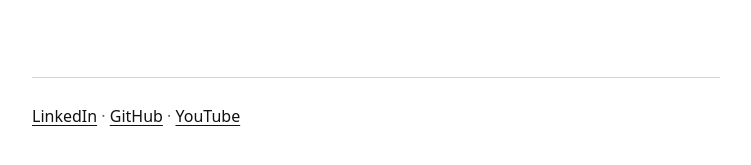
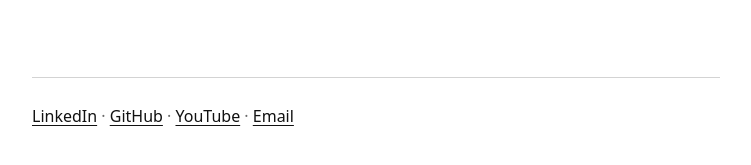
Before and after one commit to fyikamran/fyikamran.github.io, a Jekyll site: the page built from index.html, in a window 1280 px wide. Shown: the part 491-656 px from the top of the page, without its empty margins (264-1015 px from the left). Built offline with Jekyll 4.4.1, drawn with Linux system fonts in a browser that asks for light colours.

Commit message:
Update _config.yml

```diff
--- a/_config.yml
+++ b/_config.yml
@@ -35,3 +35,5 @@ profiles:
     url: https://github.com/fyikamran
   - name: YouTube
     url: https://youtube.com/@fyikamran
+  - name: Email
+    url: mailto:hello@fyikamran.com
```
